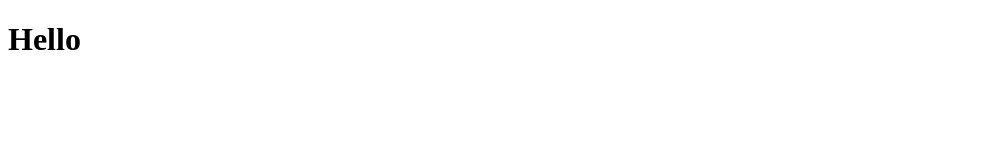
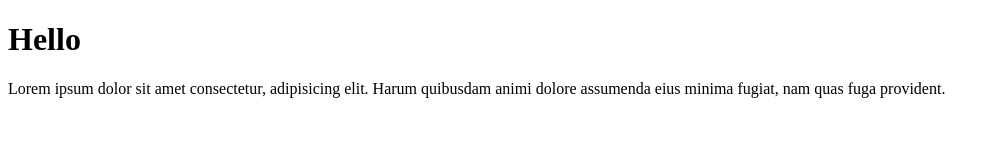
Before and after one commit to Alphocado/git-test, a plain HTML site: page index.html in a window 1280 px wide. Shown: the whole page, without its empty margins (0-1000 px from the left). Drawn offline with Linux system fonts and the light colour scheme.

Commit message:
add paragraph

```diff
--- a/index.html
+++ b/index.html
@@ -7,5 +7,6 @@
 </head>
 <body>
   <h1>Hello</h1>
+  <p>Lorem ipsum dolor sit amet consectetur, adipisicing elit. Harum quibusdam animi dolore assumenda eius minima fugiat, nam quas fuga provident.</p>
 </body>
 </html>
```
